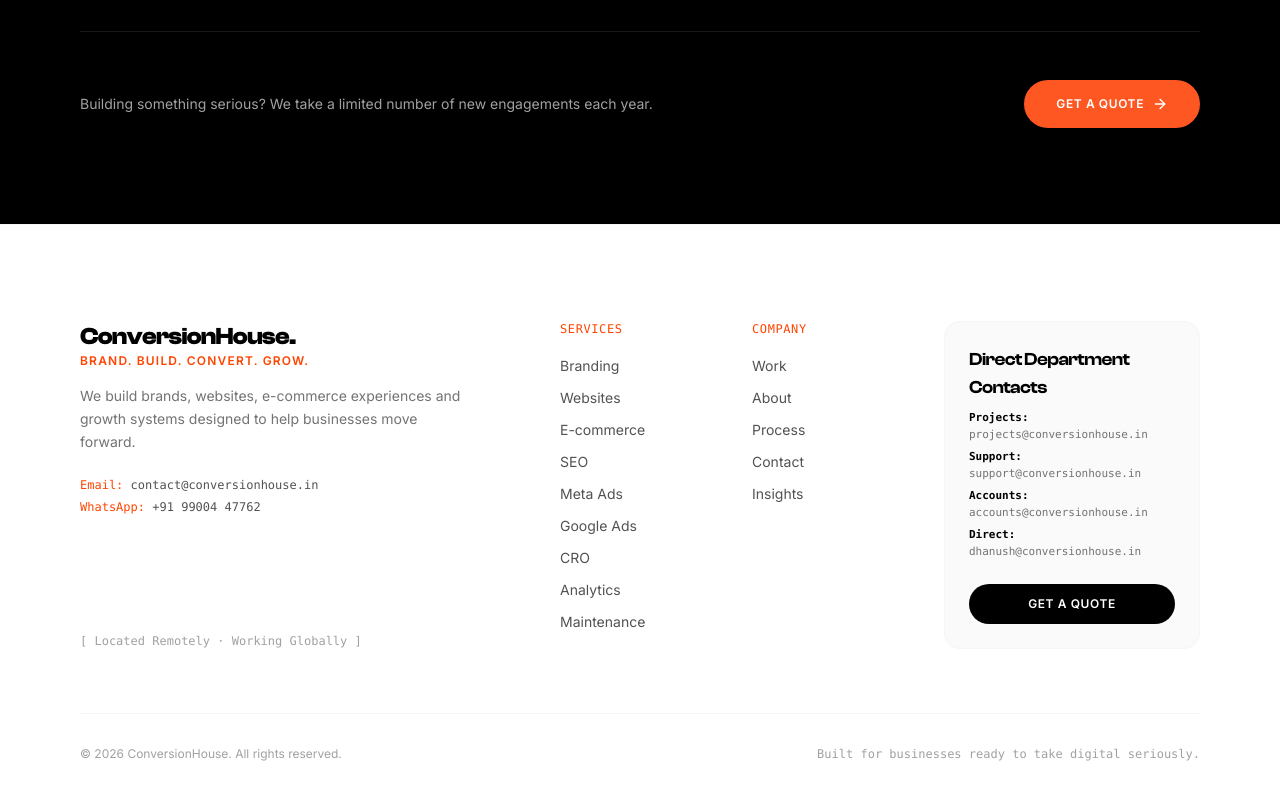
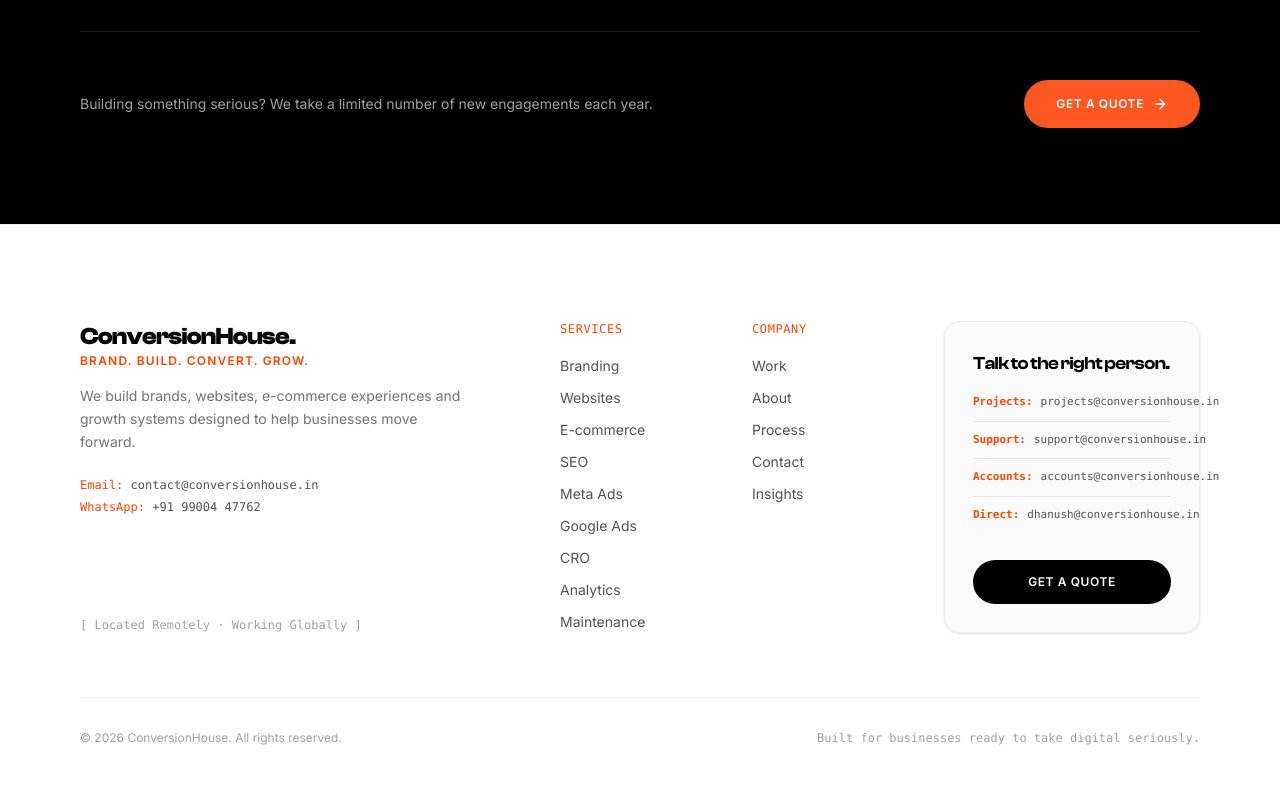
Before and after one commit to DHANUSH-kl/conversion-house, a Next.js app: page /work/sheen in a window 1280 px wide. Shown: the part 1100-1900 px from the top of the page. Built offline with nearby package versions, Linux system fonts and the light colour scheme; a web font is replaced by a local one.

Commit message:
hero almost finished

```diff
--- a/app/page.tsx
+++ b/app/page.tsx
@@ -343,82 +343,30 @@ function TimelineRow({ step, idx, total }: TimelineRowProps) {
   const isLast = idx === total - 1;
 
   return (
-    <div ref={rowRef} className="relative">
-      {/* MOBILE LAYOUT (below md) */}
     <div
-        className={`md:hidden relative pl-6 pr-4 py-10 ${
+      ref={rowRef}
+      className={`grid grid-cols-12 gap-1.5 sm:gap-4 md:gap-8 lg:gap-10 py-8 sm:py-14 md:py-20 ${
         !isLast ? "border-b border-neutral-100" : ""
       }`}
     >
-        {/* Rail + progress fill — always visible on mobile */}
-        <div className="absolute left-0 top-10 bottom-10 w-px bg-neutral-150">
-          <div className="absolute inset-0 w-px bg-neutral-100" />
-          <motion.div
-            style={{ height: tickHeight }}
-            className="absolute top-0 left-0 w-px bg-[#ff4500] origin-top"
-          />
-        </div>
-
-        {/* Decorative ghost numeral, corner-anchored, out of flow */}
-        <span
-          aria-hidden
-          className="pointer-events-none select-none absolute -top-2 right-2 font-display text-[88px] leading-none font-extralight tracking-tighter"
-          style={{ color: "rgba(0,0,0,0.02)", WebkitTextStroke: "1.5px #d6d6d6" }}
-        >
-          {step.num}
-        </span>
-
-        <motion.div
-          initial={{ opacity: 0, y: 18 }}
-          whileInView={{ opacity: 1, y: 0 }}
+      {/* Numeral column — tight alignment to rail */}
+      <div className="col-span-2 sm:col-span-2 lg:col-span-2 relative flex justify-start sm:justify-end pr-1 sm:pr-2">
+        <div className="sticky top-24 md:top-32">
+          <motion.span
+            initial={{ opacity: 0, x: -10 }}
+            whileInView={{ opacity: 1, x: 0 }}
             viewport={{ once: true, margin: "-80px" }}
-          transition={{ duration: 0.7, ease: [0.16, 1, 0.3, 1] }}
-          className="relative"
-        >
-          <div className="flex items-center gap-3 mb-3">
-            <span className="text-[10px] font-mono text-[#ff4500] uppercase tracking-[0.2em]">
-              Stage {step.num}
-            </span>
-            <span className="w-5 h-px bg-neutral-300" />
-            <span className="text-[10px] font-mono text-neutral-400 uppercase tracking-[0.2em]">
-              {step.subtitle}
-            </span>
-          </div>
-
-          <h3 className="font-display text-[28px] sm:text-3xl text-black tracking-tight leading-[1.08] mb-3">
-            {step.title}
-          </h3>
-
-          <p className="text-sm text-neutral-500 leading-relaxed font-sans max-w-md">
-            {step.desc}
-          </p>
-
-          <div className="mt-5 h-px w-14 bg-[#ff4500]/70" />
-        </motion.div>
-      </div>
-
-      {/* DESKTOP LAYOUT (md and up) */}
-      <div
-        className={`hidden md:grid grid-cols-12 gap-4 md:gap-10 py-14 md:py-20 ${
-          !isLast ? "border-b border-neutral-100" : ""
-        }`}
-      >
-        <div className="col-span-3 lg:col-span-2 relative">
-          <div className="sticky top-32">
-            <motion.span
-              initial={{ opacity: 0, x: -12 }}
-              whileInView={{ opacity: 1, x: 0 }}
-              viewport={{ once: true, margin: "-100px" }}
-              transition={{ duration: 1, ease: [0.16, 1, 0.3, 1] }}
-              className="block font-display text-[96px] lg:text-[112px] leading-none font-extralight tracking-tighter select-none"
-              style={{ color: "rgba(0,0,0,0.025)", WebkitTextStroke: "2px #d4d4d4" }}
+            transition={{ duration: 0.9, ease: [0.16, 1, 0.3, 1] }}
+            className="block font-display text-[32px] sm:text-[64px] md:text-[96px] lg:text-[112px] leading-none font-extralight tracking-tighter select-none"
+            style={{ color: "rgba(0,0,0,0.025)", WebkitTextStroke: "1.25px #d4d4d4" }}
           >
             {step.num}
           </motion.span>
         </div>
       </div>
 
-        <div className="col-span-9 lg:col-span-10 flex gap-10">
+      {/* Rail + content column */}
+      <div className="col-span-10 sm:col-span-10 lg:col-span-10 flex gap-2.5 sm:gap-6 md:gap-10">
         <div className="relative w-px shrink-0 bg-neutral-100">
           <motion.div
             style={{ height: tickHeight }}
@@ -427,39 +375,38 @@ function TimelineRow({ step, idx, total }: TimelineRowProps) {
         </div>
 
         <motion.div
-            initial={{ opacity: 0, y: 24 }}
+          initial={{ opacity: 0, y: 20 }}
           whileInView={{ opacity: 1, y: 0 }}
-            viewport={{ once: true, margin: "-100px" }}
-            transition={{ duration: 0.9, ease: [0.16, 1, 0.3, 1], delay: 0.08 }}
-            className="group max-w-2xl"
+          viewport={{ once: true, margin: "-80px" }}
+          transition={{ duration: 0.8, ease: [0.16, 1, 0.3, 1], delay: 0.08 }}
+          className="group max-w-2xl min-w-0"
         >
-            <div className="flex items-center gap-3 mb-4">
-              <span className="text-[10px] font-mono text-[#ff4500] uppercase tracking-[0.2em]">
+          <div className="flex items-center gap-2 sm:gap-3 mb-2 sm:mb-4 flex-wrap">
+            <span className="text-[9px] sm:text-[10px] font-mono text-[#ff4500] uppercase tracking-[0.15em] sm:tracking-[0.2em] whitespace-nowrap">
               Stage {step.num}
             </span>
-              <span className="w-6 h-px bg-neutral-300" />
-              <span className="text-[10px] font-mono text-neutral-400 uppercase tracking-[0.2em]">
+            <span className="w-3 sm:w-6 h-px bg-neutral-300" />
+            <span className="text-[9px] sm:text-[10px] font-mono text-neutral-400 uppercase tracking-[0.15em] sm:tracking-[0.2em]">
               {step.subtitle}
             </span>
           </div>
 
-            <h3 className="font-display text-4xl md:text-[42px] text-black tracking-tight leading-[1.05] mb-4 transition-colors duration-500 group-hover:text-[#ff4500]">
+          <h3 className="font-display font-bold text-2xl sm:text-3xl md:text-[42px] text-black tracking-tight leading-[1.08] mb-2 sm:mb-4 transition-colors duration-500 group-hover:text-[#ff4500]">
             {step.title}
           </h3>
 
-            <p className="text-base text-neutral-500 leading-relaxed font-sans max-w-xl">
+          <p className="text-xs sm:text-sm md:text-base text-neutral-500 leading-relaxed font-sans max-w-xl">
             {step.desc}
           </p>
 
           <motion.div
             initial={{ scaleX: 0 }}
             whileInView={{ scaleX: 1 }}
-              viewport={{ once: true, margin: "-100px" }}
+            viewport={{ once: true, margin: "-80px" }}
             transition={{ duration: 0.8, ease: [0.16, 1, 0.3, 1], delay: 0.3 }}
-              className="mt-6 h-px w-16 bg-neutral-200 origin-left group-hover:bg-[#ff4500] group-hover:w-24 transition-all duration-500"
+            className="mt-4 sm:mt-6 h-px w-10 sm:w-16 bg-neutral-200 origin-left group-hover:bg-[#ff4500] group-hover:w-16 sm:group-hover:w-24 transition-all duration-500"
           />
         </motion.div>
-        </div>
       </div>
     </div>
   );
--- a/components/Footer.tsx
+++ b/components/Footer.tsx
@@ -105,21 +105,41 @@ export default function Footer() {
           </div>
 
           {/* CTA & Contact Block */}
-          <div className="md:col-span-3 flex flex-col justify-between bg-neutral-50 p-6 rounded-2xl border border-neutral-100">
+          <div className="md:col-span-3 flex flex-col justify-between bg-neutral-50/70 p-6 sm:p-7 rounded-2xl border border-neutral-200/60 shadow-sm">
             <div>
-              <h4 className="text-lg font-display font-semibold mb-2 text-black">
-                Direct Department Contacts
+              <h4 className="text-lg font-display font-semibold mb-4 text-black tracking-normal">
+                Talk to the right person.
               </h4>
-              <ul className="space-y-1.5 text-[11px] font-mono text-neutral-500 mb-6">
-                <li><span className="text-black font-semibold">Projects:</span> <a href="mailto:projects@conversionhouse.in" className="hover:text-[#ff4500]">projects@conversionhouse.in</a></li>
-                <li><span className="text-black font-semibold">Support:</span> <a href="mailto:support@conversionhouse.in" className="hover:text-[#ff4500]">support@conversionhouse.in</a></li>
-                <li><span className="text-black font-semibold">Accounts:</span> <a href="mailto:accounts@conversionhouse.in" className="hover:text-[#ff4500]">accounts@conversionhouse.in</a></li>
-                <li><span className="text-black font-semibold">Direct:</span> <a href="mailto:dhanush@conversionhouse.in" className="hover:text-[#ff4500]">dhanush@conversionhouse.in</a></li>
+              <ul className="divide-y divide-neutral-200/80 text-[11px] font-mono text-neutral-600 mb-6">
+                <li className="pb-2.5 flex items-center justify-between gap-2">
+                  <span className="text-[#ff4500] font-bold">Projects:</span>
+                  <a href="mailto:projects@conversionhouse.in" className="hover:text-black transition-colors font-mono">
+                    projects@conversionhouse.in
+                  </a>
+                </li>
+                <li className="py-2.5 flex items-center justify-between gap-2">
+                  <span className="text-[#ff4500] font-bold">Support:</span>
+                  <a href="mailto:support@conversionhouse.in" className="hover:text-black transition-colors font-mono">
+                    support@conversionhouse.in
+                  </a>
+                </li>
+                <li className="py-2.5 flex items-center justify-between gap-2">
+                  <span className="text-[#ff4500] font-bold">Accounts:</span>
+                  <a href="mailto:accounts@conversionhouse.in" className="hover:text-black transition-colors font-mono">
+                    accounts@conversionhouse.in
+                  </a>
+                </li>
+                <li className="pt-2.5 flex items-center justify-between gap-2">
+                  <span className="text-[#ff4500] font-bold">Direct:</span>
+                  <a href="mailto:dhanush@conversionhouse.in" className="hover:text-black transition-colors font-mono">
+                    dhanush@conversionhouse.in
+                  </a>
+                </li>
               </ul>
             </div>
             <Link
               href="/contact"
-              className="bg-black hover:bg-[#ff4500] text-white text-center py-3 rounded-full text-xs font-semibold tracking-wider uppercase transition-colors"
+              className="bg-black hover:bg-[#ff4500] text-white text-center py-3.5 rounded-full text-xs font-semibold tracking-wider uppercase transition-colors"
             >
               Get a quote
             </Link>
```
Lines whose indentation alone changed are shown as unchanged.
